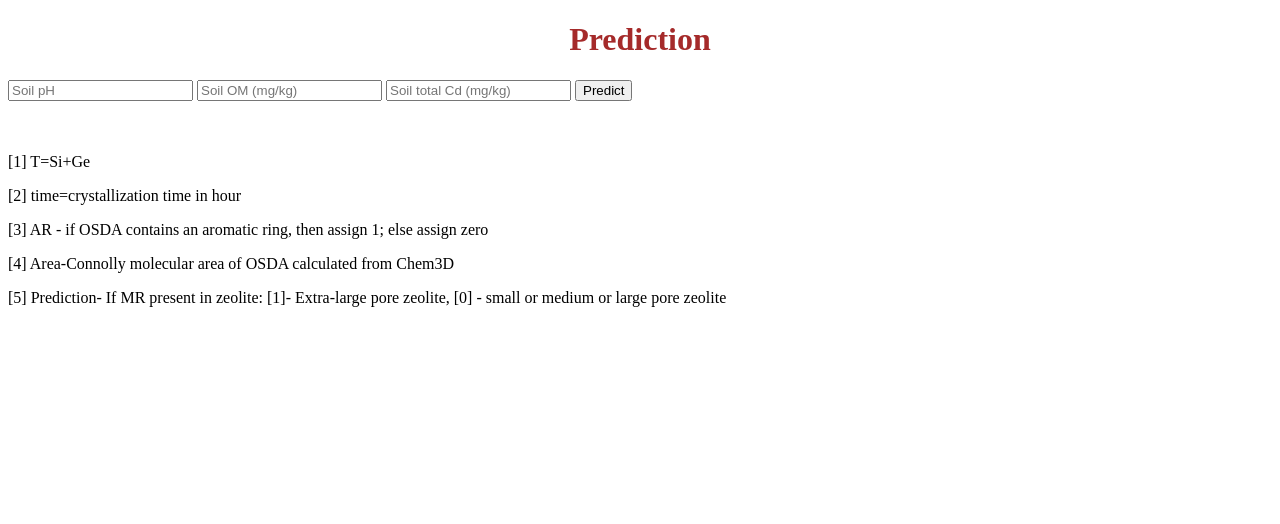
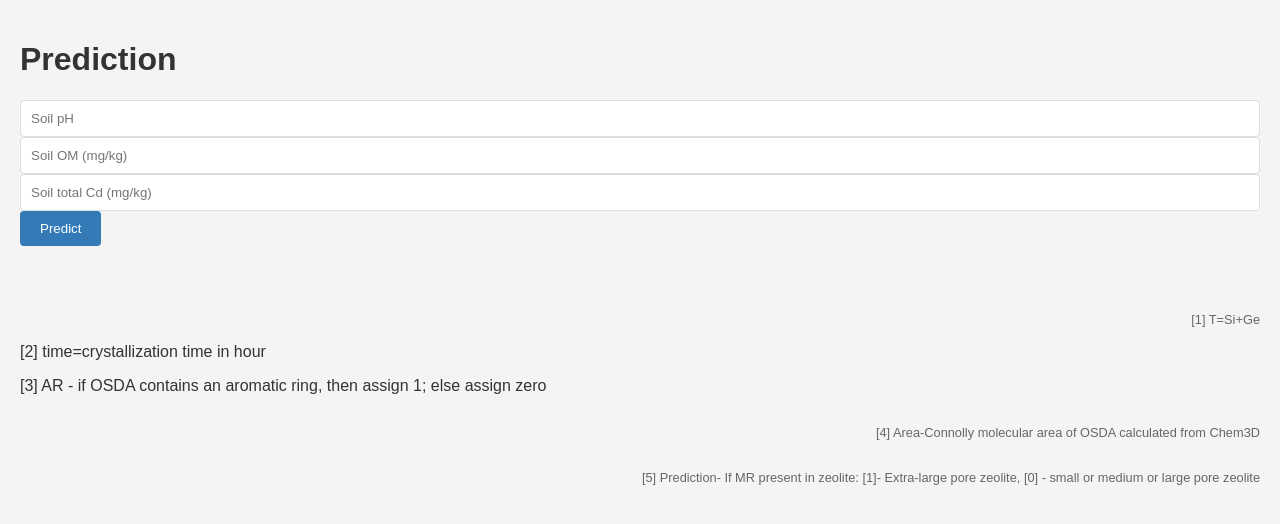
Before and after one commit to rookiey22/prediction-papaer, a Flask app: page / in a window 1280 px wide. Shown: the top 524 px of the page. Run offline with Flask 3, Linux system fonts and the light colour scheme; parts of the project's set-up code (start-up, migrations or seed data) failed here and were passed over.

Commit message:
Update style.css

```diff
--- a/static/css/style.css
+++ b/static/css/style.css
@@ -1,4 +1,71 @@
-h1{
-    color:brown;
-    text-align:center;
-}
+/* 全局样式 */
+body {
+    font-family: 'Arial', sans-serif;
+    background-color: #f4f4f4;
+    color: #333;
+    margin: 0;
+    padding: 20px;
+  }
+
+  .container {
+    max-width: 600px;
+    margin: 0 auto;
+    background: #fff;
+    padding: 20px;
+    border-radius: 5px;
+    box-shadow: 0 0 10px rgba(0, 0, 0, 0.1);
+  }
+
+  /* 表单样式 */
+  .form-group {
+    margin-bottom: 15px;
+  }
+
+  label {
+    display: block;
+    margin-bottom: 5px;
+  }
+
+  input[type="text"] {
+    width: 100%;
+    padding: 10px;
+    border: 1px solid #ddd;
+    border-radius: 4px;
+    box-sizing: border-box; /* 确保 padding 不会影响宽度 */
+  }
+
+  /* 按钮样式 */
+  .btn {
+    padding: 10px 20px;
+    border: none;
+    border-radius: 4px;
+    color: #fff;
+    background-color: #5cb85c;
+    cursor: pointer;
+    transition: background-color 0.3s ease;
+  }
+
+  .btn-primary {
+    background-color: #337ab7;
+  }
+
+  .btn:hover {
+    background-color: #286090;
+  }
+
+  /* 结果展示样式 */
+  #prediction-result {
+    background-color: #dff0d8;
+    border: 1px solid #d6e9c6;
+    padding: 15px;
+    margin-top: 20px;
+    border-radius: 4px;
+  }
+
+  /* 脚注样式 */
+  #footnote-1 {
+    font-size: 0.8em;
+    color: #666;
+    text-align: right;
+    margin-top: 30px;
+  }
```
